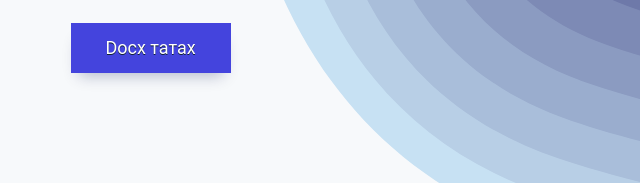
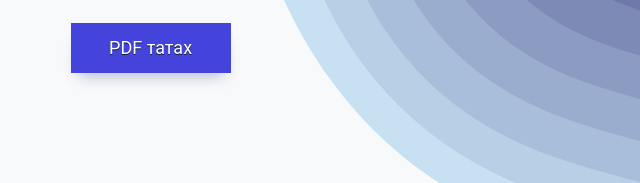
Before and after one commit to TDEVvvv/OS, a plain HTML site: page index.html in a window 1280 px wide. Shown: the part 429-612 px from the top of the page, 15-655 px from the left. Drawn offline with Linux system fonts and the light colour scheme; a web font is replaced by a local one.

Commit message:
adding PDF

```diff
--- a/index.html
+++ b/index.html
@@ -28,7 +28,7 @@
                 B210910082/Ган-Эрдэнэ/ <br />
               </p>
               <p>
-                <a href="Uildliin-system.pdf" download class="button zoomIn">Docx татах</a>
+                <a href="Uildliin-system.pdf" download class="button zoomIn">PDF татах</a>
               </p>
             </div>
           </section>
```
